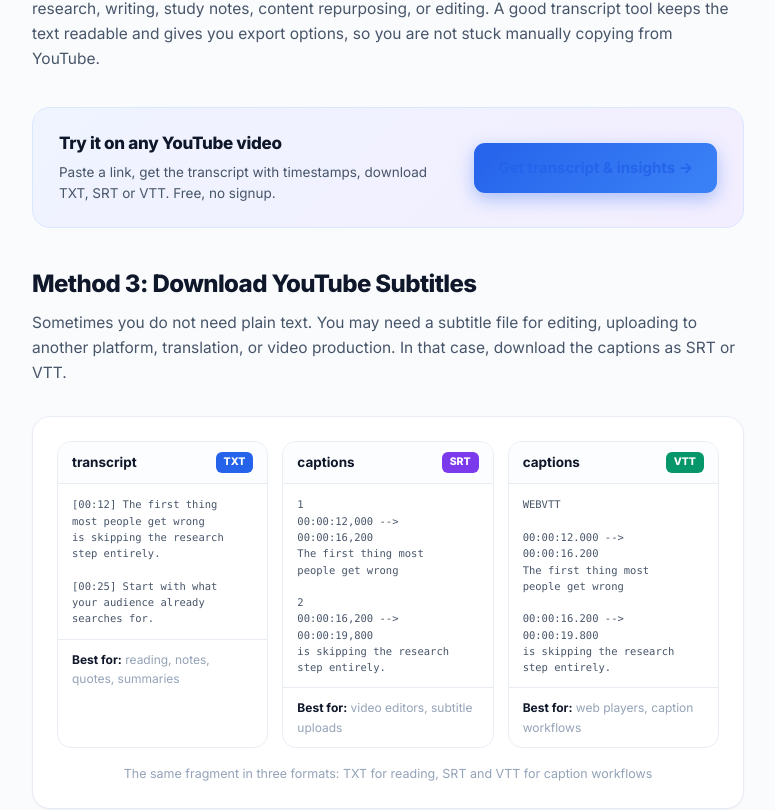
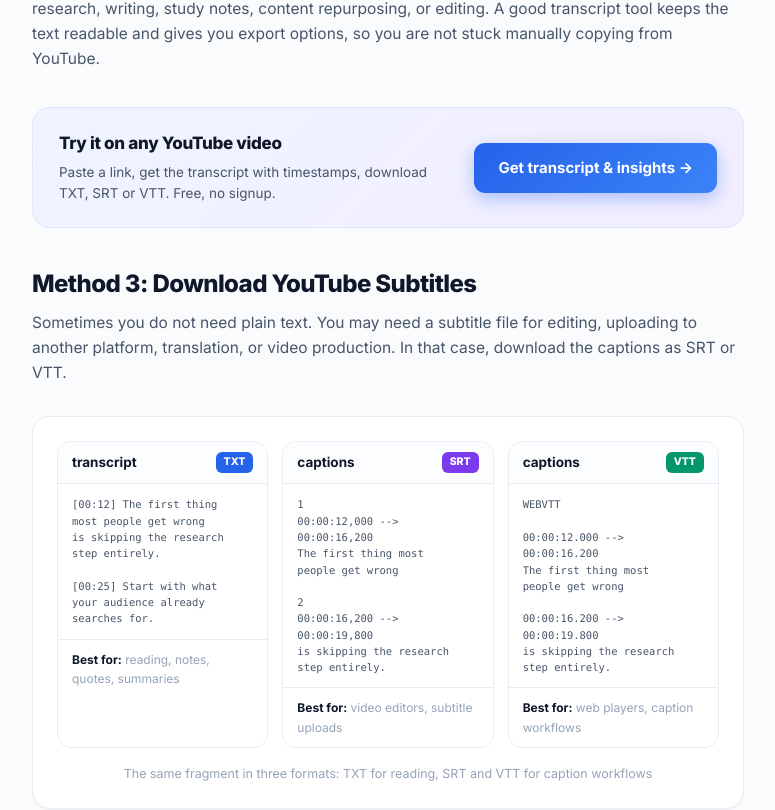
Before and after one commit to dominovd/insightstube, a Next.js app: page /guides/how-to-get-youtube-transcript in a window 1280 px wide. Shown: the part 2190-3000 px from the top of the page, without its empty margins (252-1027 px from the left). Built offline with nearby package versions, Linux system fonts and the light colour scheme.

Commit message:
Fix CTA button text color inside articles

```diff
--- a/app/globals.css
+++ b/app/globals.css
@@ -191,6 +191,7 @@ details p{margin-top:10px;font-size:14px;color:var(--ink-2)}
 .g-article ol,.g-article ul{padding-left:24px;margin-bottom:14px}
 .g-article li{margin-bottom:7px}
 .g-article a{color:var(--accent)}
+.g-article a.btn-main{color:#fff}
 .g-article b{color:var(--ink)}
 
 figure.g-fig{margin:30px 0;background:var(--surface);border:1px solid var(--line);border-radius:var(--radius);padding:24px;box-shadow:var(--shadow-sm)}
```
